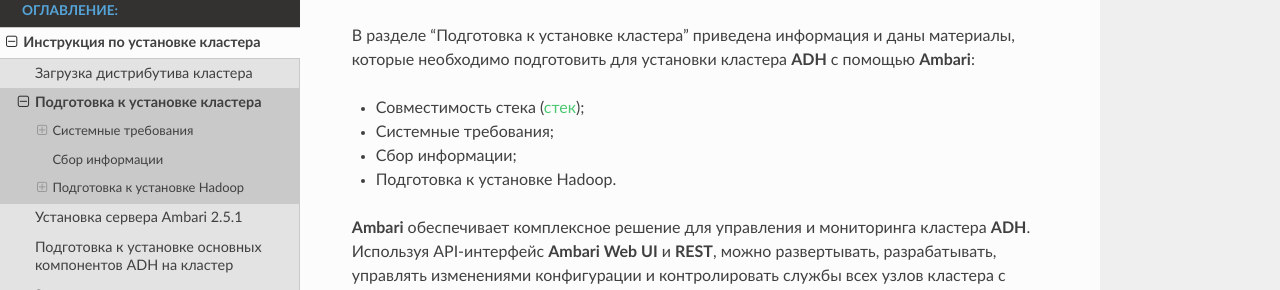
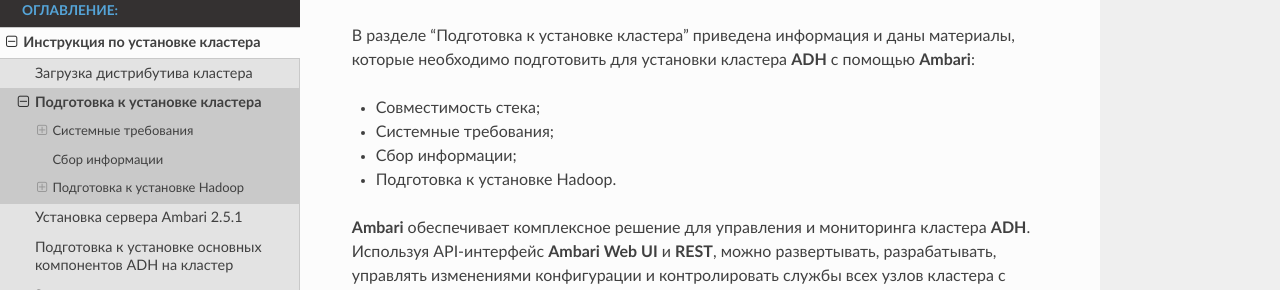
Before and after one commit to arenadata/docs_adps, a Sphinx documentation site: the page built from source/install/prepare.rst, in a window 1280 px wide and 900 px high. Shown: the part 136-426 px from the top of the window. Built offline with Sphinx 7.4.7 and the Read the Docs theme 2.0.0, drawn with Linux system fonts in a browser that asks for light colours.

Commit message:
Update prepare.rst

```diff
--- a/source/install/prepare.rst
+++ b/source/install/prepare.rst
@@ -14,7 +14,7 @@
    :maxdepth: 2
    :caption: Contents:
 
-+ Совместимость стека (:term:`стек`);
++ Совместимость стека;
 + Системные требования;
 + Сбор информации;
 + Подготовка к установке Hadoop.
```
